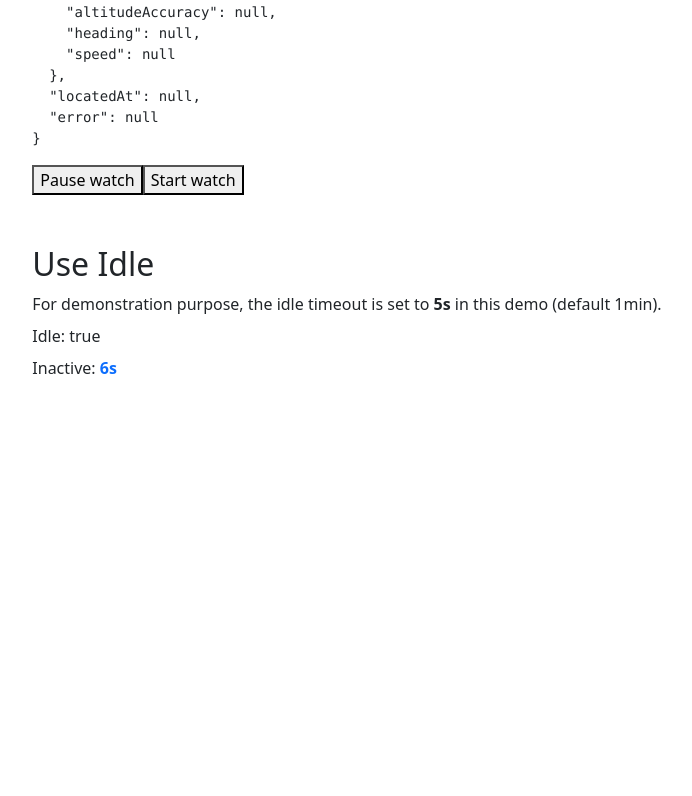
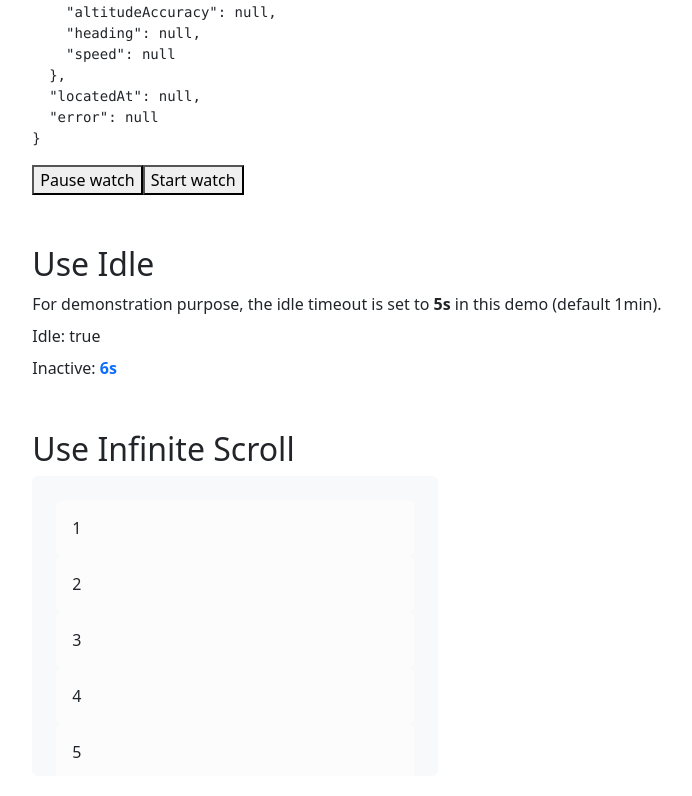
Before and after one commit to UlakhovichKate/vueUse, a Vue app: page /sensors in a window 1280 px wide. Shown: the part 3726-4522 px from the top of the page, without its empty margins (405-1097 px from the left). Before the commit the page ends 4156 px from the top, so only its background shows below. Built offline with nearby package versions, Linux system fonts and the light colour scheme; no server answers.

Commit message:
UseInfiniteScroll.vue

```diff
--- a/src/components/ListSensors.vue
+++ b/src/components/ListSensors.vue
@@ -16,6 +16,7 @@
   <use-fps/>
   <use-geolocation/>
   <use-idle/>
+  <use-infinite-scroll/>
 </template>
 
 <script setup>
@@ -36,6 +37,8 @@ import UseFocusWithin from "../vueUseComponents/UseFocusWithin.vue";
 import UseFps from "../vueUseComponents/UseFps.vue";
 import UseGeolocation from "../vueUseComponents/UseGeolocation.vue";
 import UseIdle from "../vueUseComponents/UseIdle.vue";
+import UseInfiniteScroll from "../vueUseComponents/UseInfiniteScroll.vue";
+
 
 
 </script>
--- /dev/null
+++ b/src/vueUseComponents/UseInfiniteScroll.vue
@@ -0,0 +1,31 @@
+<script setup lang="ts">
+import { ref } from 'vue'
+import { useInfiniteScroll } from '@vueuse/core'
+
+const el = ref<HTMLElement | null>(null)
+const data = ref([1])
+
+useInfiniteScroll(
+    el,
+    () => {
+      const length = data.value.length + 1
+      data.value.push(...Array.from({ length: 5 }, (_, i) => length + i))
+    },
+    { distance: 10 },
+)
+</script>
+
+<template>
+  <h2>Use Infinite Scroll</h2>
+  <div ref="el" class="gap-2 p-4 w-50 h-300px overflow-y-scroll bg-light rounded">
+    <div v-for="item in data" :key="item" class="h-15 bg-light-subtle rounded p-3">
+      {{ item }}
+    </div>
+  </div>
+</template>
+
+<style>
+.h-300px {
+  height: 300px;
+}
+</style>
```
